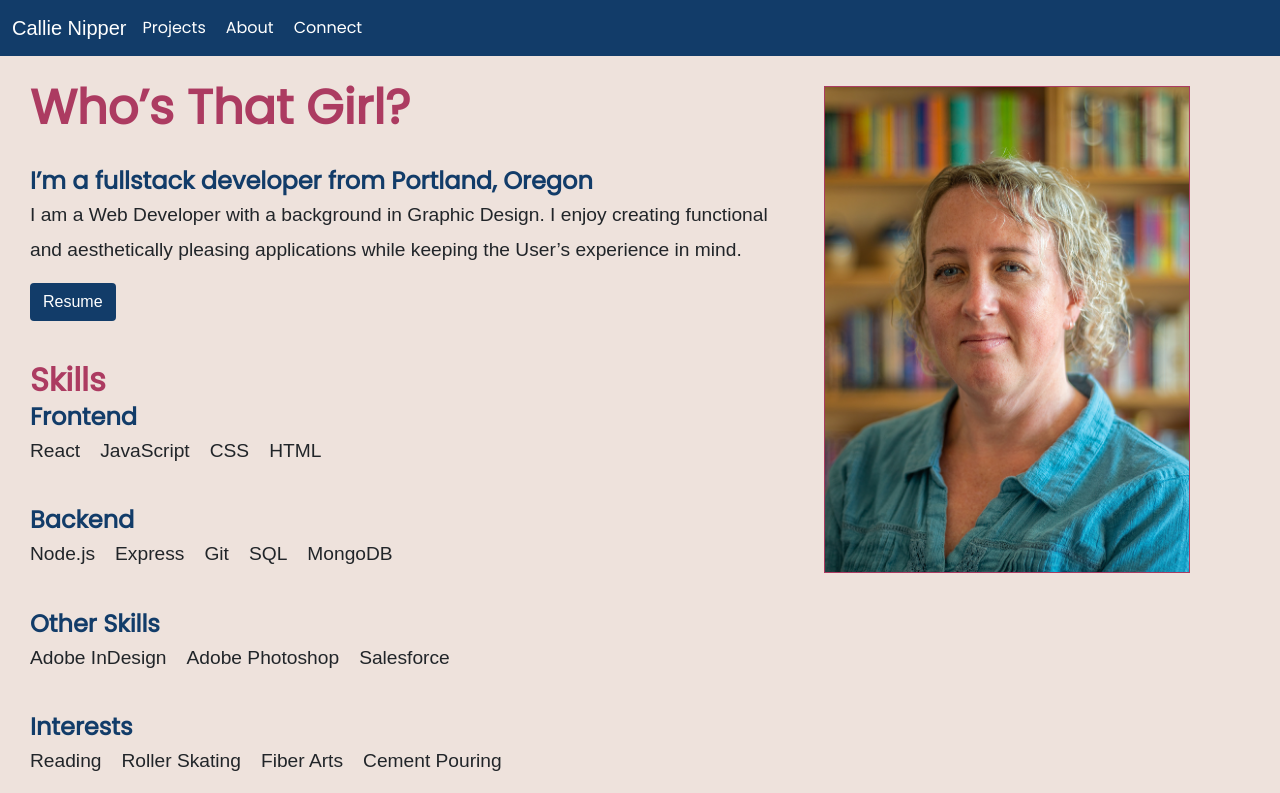
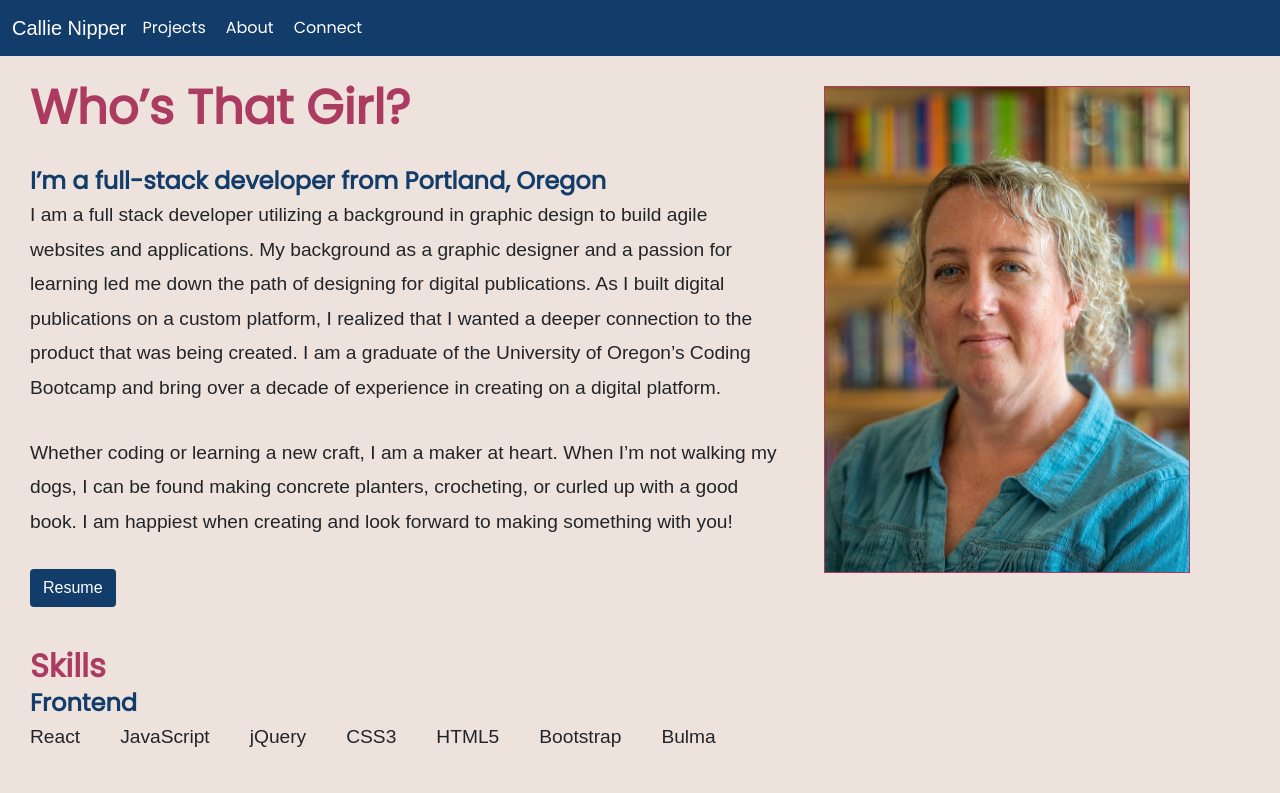
Before and after one commit to calliebn/cbportfolio, a React (Create React App) app: page /cbportfolio/about in a window 1280 px wide. Shown: the top 793 px of the page. Built offline with nearby package versions, Linux system fonts and the light colour scheme.

Commit message:
Added text to about section

```diff
--- a/src/components/About/index.js
+++ b/src/components/About/index.js
@@ -9,8 +9,9 @@ function AboutInfo() {
                 <img src="./assets/cbn.jpg" alt="portrait of Callie Nipper" />
             </div>
             <h1 className="title">Who&#8217;s That Girl?</h1>
-            <h2 className="skills">I&#8217;m a fullstack developer from Portland, Oregon</h2>
-            <p>I am a Web Developer with a background in Graphic Design. I enjoy creating functional and aesthetically pleasing applications while keeping the User&#8217;s experience in mind.</p>
+            <h2 className="skills">I&#8217;m a full-stack developer from Portland, Oregon</h2>
+            <p>I am a full stack developer utilizing a background in graphic design to build agile websites and applications. My background as a graphic designer and a passion for learning led me down the path of designing for digital publications. As I built digital publications on a custom platform, I realized that I wanted a deeper connection to the product that was being created. I am a graduate of the University of Oregon’s Coding Bootcamp and bring over a decade of experience in creating on a digital platform.</p>
+            <p>Whether coding or learning a new craft, I am a maker at heart. When I’m not walking my dogs, I can be found making concrete planters, crocheting, or curled up with a good book. I am happiest when creating and look forward to making something with you!</p>
             <a className="btn" href="./assets/resume_052021.pdf" target="_blank" rel="noopener noreferrer">Resume</a>
             <div className="trades">
                 <h2>Skills</h2>
@@ -18,24 +19,29 @@ function AboutInfo() {
                 <div className="skillset">
                     <p>React</p>
                     <p>JavaScript</p>
-                    <p>CSS</p>
-                    <p>HTML</p>
+                    <p>jQuery</p>
+                    <p>CSS3</p>
+                    <p>HTML5</p>
+                    <p>Bootstrap</p>
+                    <p>Bulma</p>
                 </div>
                 <h2 className="skills">Backend</h2>
                 <div className="skillset">
                     <p>Node.js</p>
-                    <p>Express</p>
-                    <p>Git</p>
-                    <p>SQL</p>
+                    <p>Express.js</p>
+                    <p>MySQL</p>
                     <p>MongoDB</p>
                 </div>
                 <h2 className="skills">Other Skills</h2>
                 <div className="skillset">
-                    <p>Adobe InDesign</p>
-                    <p>Adobe Photoshop</p>
+                    <p>Adobe Creative Cloud</p>
+                    <p>Responsive Web Design</p>
+                    <p>Git</p>
+                    <p>GitHub</p>
                     <p>Salesforce</p>
+                    <p>Heroku</p>
                 </div>
-                <h2 className="skills">Interests</h2>
+                <h2>Interests</h2>
                 <div className="skillset">
                     <p>Reading</p>
                     <p>Roller Skating</p>
--- a/src/components/About/style.css
+++ b/src/components/About/style.css
@@ -17,6 +17,7 @@ p {
   font-family: "Open-Sans", sans-serif;
   font-size: 1.2em;
   line-height: 1.8em;
+  margin-bottom: 30px;
 }
 
 .skillset {
@@ -27,7 +28,7 @@ p {
 
 .skillset p {
   font-family: "Open-Sans", sans-serif;
-  padding-right: 20px;
+  padding-right: 40px;
   font-size: 1.2em;
   margin-bottom: 20px;
 }
--- a/src/components/Connect/index.js
+++ b/src/components/Connect/index.js
@@ -12,9 +12,9 @@ function Connect() {
                 <a href="https://www.linkedin.com/in/callie-nipper-7b20406/" target="_blank" rel="noopener noreferrer"><img className="icons" src="./assets/LI-In-Bug.png" alt="LinkedIn Logo" /></a>
                 <a href="mailto:callie.nipper@gmail.com"><i className="far fa-envelope mailcall"></i></a>
             </div>
-            <div className="phone">
+            {/* <div className="phone">
                 <a href="tel:717-201-6579">717.201.6579</a>
-            </div>
+            </div> */}
         </div>
 
     );
--- a/src/components/Connect/style.css
+++ b/src/components/Connect/style.css
@@ -18,7 +18,7 @@
 
 .mailcall:hover,
 .phone a:hover {
-  color: #ac3b61;
+  color: #000;
 }
 
 .icons {
```
